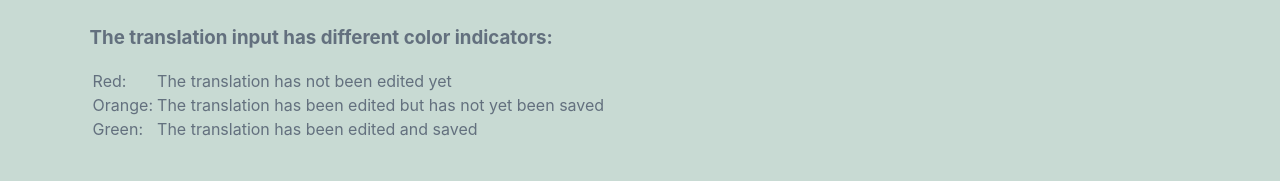
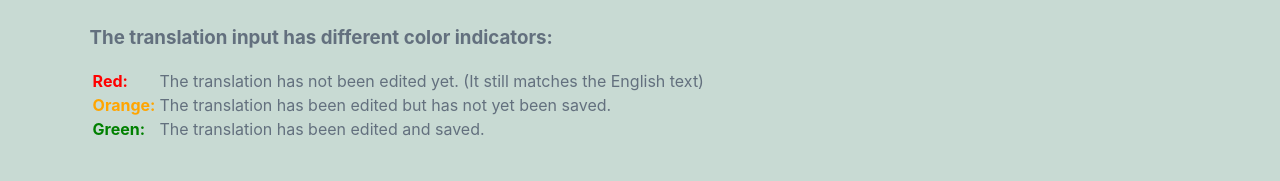
Before and after one commit to MarkKoenig95/bible-study-companion-website, a React (Create React App) app: page /translation in a window 1280 px wide. Shown: the part 283-464 px from the top of the page. Built offline with nearby package versions, Linux system fonts and the light colour scheme; no server answers.

Commit message:
Adjust engligh text display to not show variable syntax Add colors to translator notes

```diff
--- a/src/pages/TranslationPage/components/TranslationForm.js
+++ b/src/pages/TranslationPage/components/TranslationForm.js
@@ -358,6 +358,14 @@ function TranslationInput(props) {
   );
 }
 
+function makeOriginalDisplayText(original) {
+  function convert(str, variable) {
+    return `[${variable}]`;
+  }
+
+  return original.replace(/\{\{(\w+)\}\}/g, convert);
+}
+
 export default function TranslationForm(props) {
   const {
     description,
@@ -379,6 +387,7 @@ export default function TranslationForm(props) {
   const [sameAsOriginal, setSameAsOriginal] = useState(isSameAsOriginal);
   const [borderColor, setBorderColor] = useState("gray");
   const [display, setDisplay] = useState("flex");
+  const [originalDisplayText, setOriginalDisplayText] = useState("");
 
   useEffect(() => {
     if (completedHidden) {
@@ -396,12 +405,15 @@ export default function TranslationForm(props) {
     } else {
       setBorderColor("green");
     }
+
+    setOriginalDisplayText(makeOriginalDisplayText(original));
   }, [
     completedHidden,
     display,
     edited,
     isEdited,
     isSameAsOriginal,
+    original,
     sameAsOriginal,
   ]);
 
@@ -423,7 +435,7 @@ export default function TranslationForm(props) {
       <div className="form-sections">
         <div className="form-section-1">
           <h3>Original Text</h3>
-          <h5>{original}</h5>
+          <h5>{originalDisplayText}</h5>
           <hr />
           <h3>Description</h3>
           <h5>{description}</h5>
--- /dev/null
+++ b/src/pages/TranslationPage/components/TranslationReminders.css
@@ -0,0 +1,14 @@
+.red-row th {
+  color: red;
+  text-align: left;
+}
+
+.orange-row th {
+  color: orange;
+  text-align: left;
+}
+
+.green-row th {
+  color: green;
+  text-align: left;
+}
--- a/src/pages/TranslationPage/components/TranslationReminders.js
+++ b/src/pages/TranslationPage/components/TranslationReminders.js
@@ -1,5 +1,6 @@
 import React from "react";
 import EmailForm from "./EmailForm";
+import "./TranslationReminders.css";
 
 export default function TranslationReminders() {
   return (
@@ -27,17 +28,20 @@ export default function TranslationReminders() {
       <h3>The translation input has different color indicators:</h3>
       <table>
         <tbody>
-          <tr>
-            <td>Red:</td>
-            <td>The translation has not been edited yet</td>
+          <tr className="red-row">
+            <th>Red:</th>
+            <td>
+              The translation has not been edited yet. (It still matches the
+              English text)
+            </td>
           </tr>
-          <tr>
-            <td>Orange:</td>
-            <td>The translation has been edited but has not yet been saved</td>
+          <tr className="orange-row">
+            <th>Orange:</th>
+            <td>The translation has been edited but has not yet been saved.</td>
           </tr>
-          <tr>
-            <td>Green:</td>
-            <td>The translation has been edited and saved</td>
+          <tr className="green-row">
+            <th>Green:</th>
+            <td>The translation has been edited and saved.</td>
           </tr>
         </tbody>
       </table>
```
